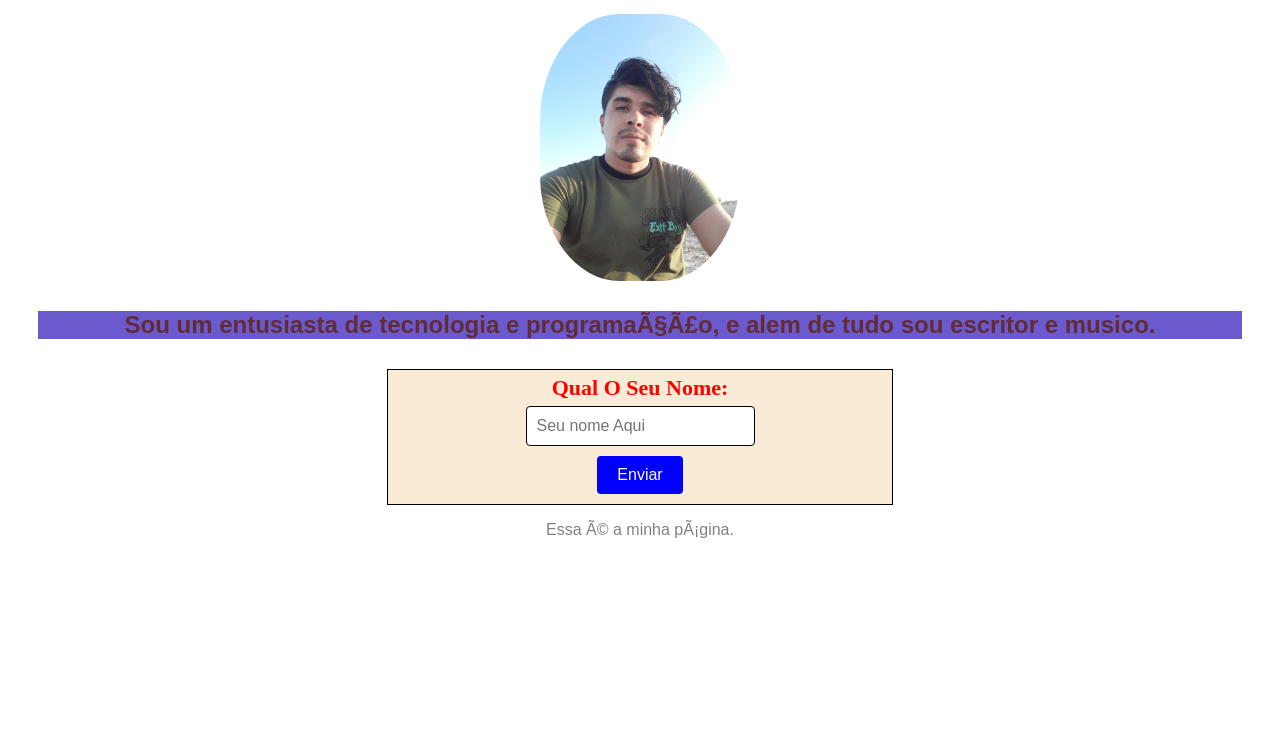
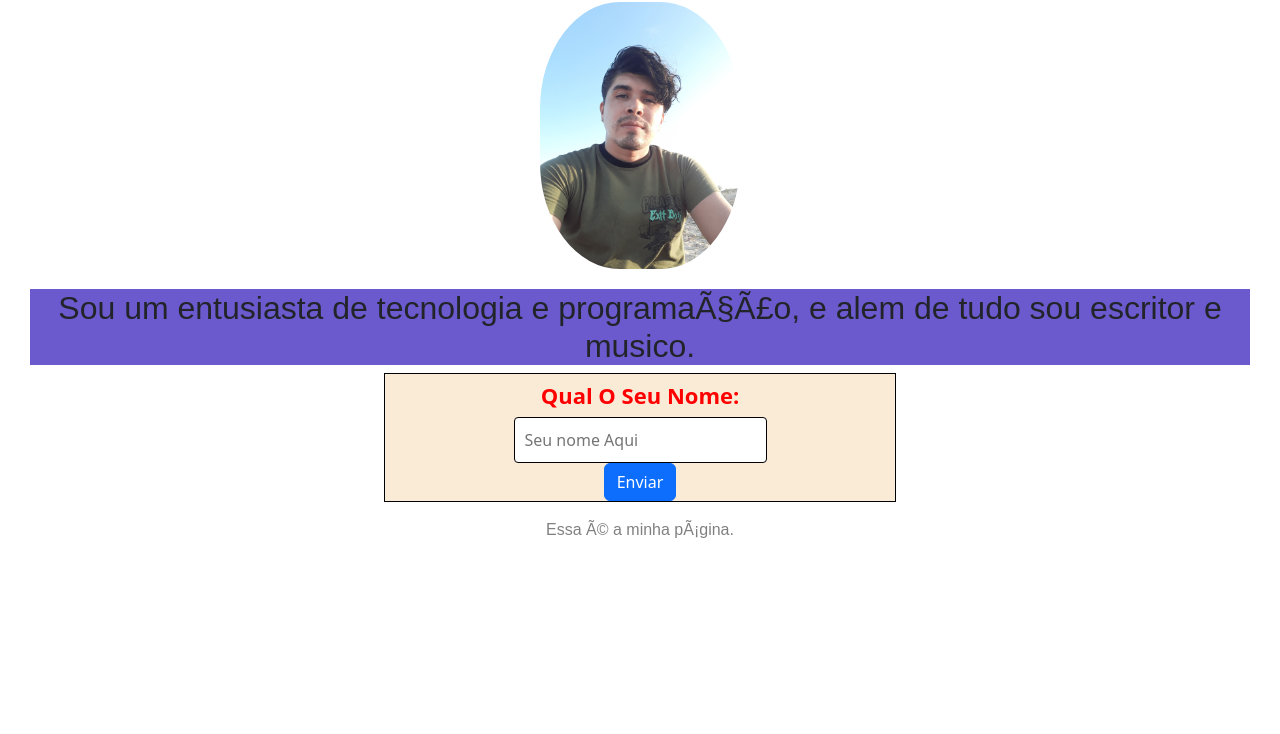
Before and after one commit to johnsongomes/meu-primeiro-portifolio, a plain HTML site: page main.html in a window 1280 px wide. Shown: the part 66-800 px from the top of the page. Drawn offline with nearby package versions, Linux system fonts and the light colour scheme.

Commit message:
Update main.html

```diff
--- a/main.html
+++ b/main.html
@@ -4,6 +4,7 @@
           <meta charset=“UTF-8”>
           <title>Meu Site</title>
           <link rel="stylesheet" href="CSS/estilo.css">
+          <link href="https://cdn.jsdelivr.net/npm/bootstrap@5.3.0/dist/css/bootstrap.min.css" rel="stylesheet"/>
      </head>
      <body>
           <h1>Olá! eu sou Johnson Gomes.</h1>
@@ -12,7 +13,7 @@
           <form action="/cadastro" method="post">
                 <label for="nome">Qual O Seu Nome:</label>
                 <input type="text" id="nome" placeholder="Seu nome Aqui" required>
-                <button type="submit">Enviar</button>
+                <button class="btn btn-primary" type="submit">Enviar</button>
           </form>
           <div id="resultado" role="status" aria-live="polite" style="margin-top: 1rem; color: #006400;"></div>
           <script src="JS/script.js"></script>
```
